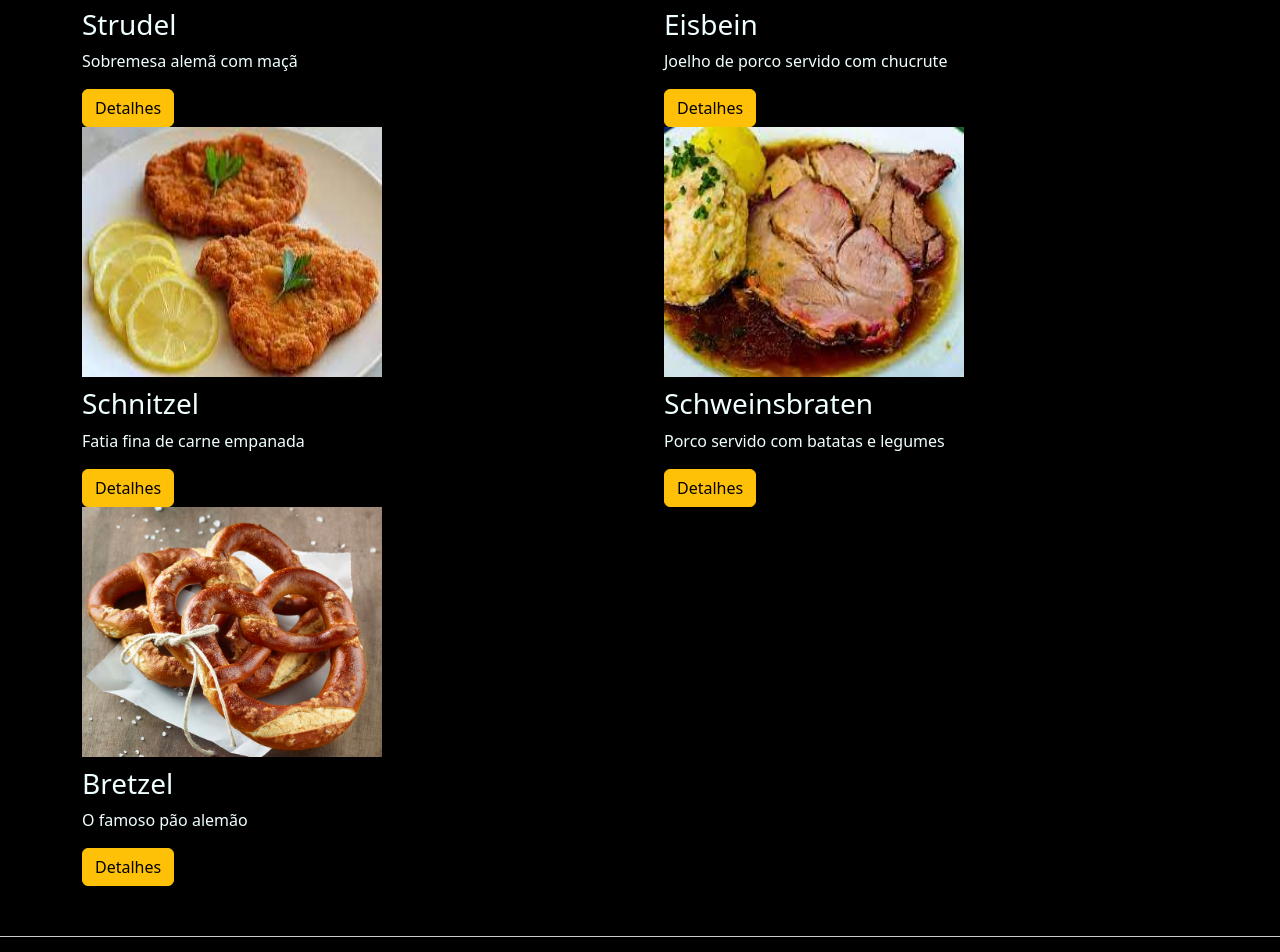
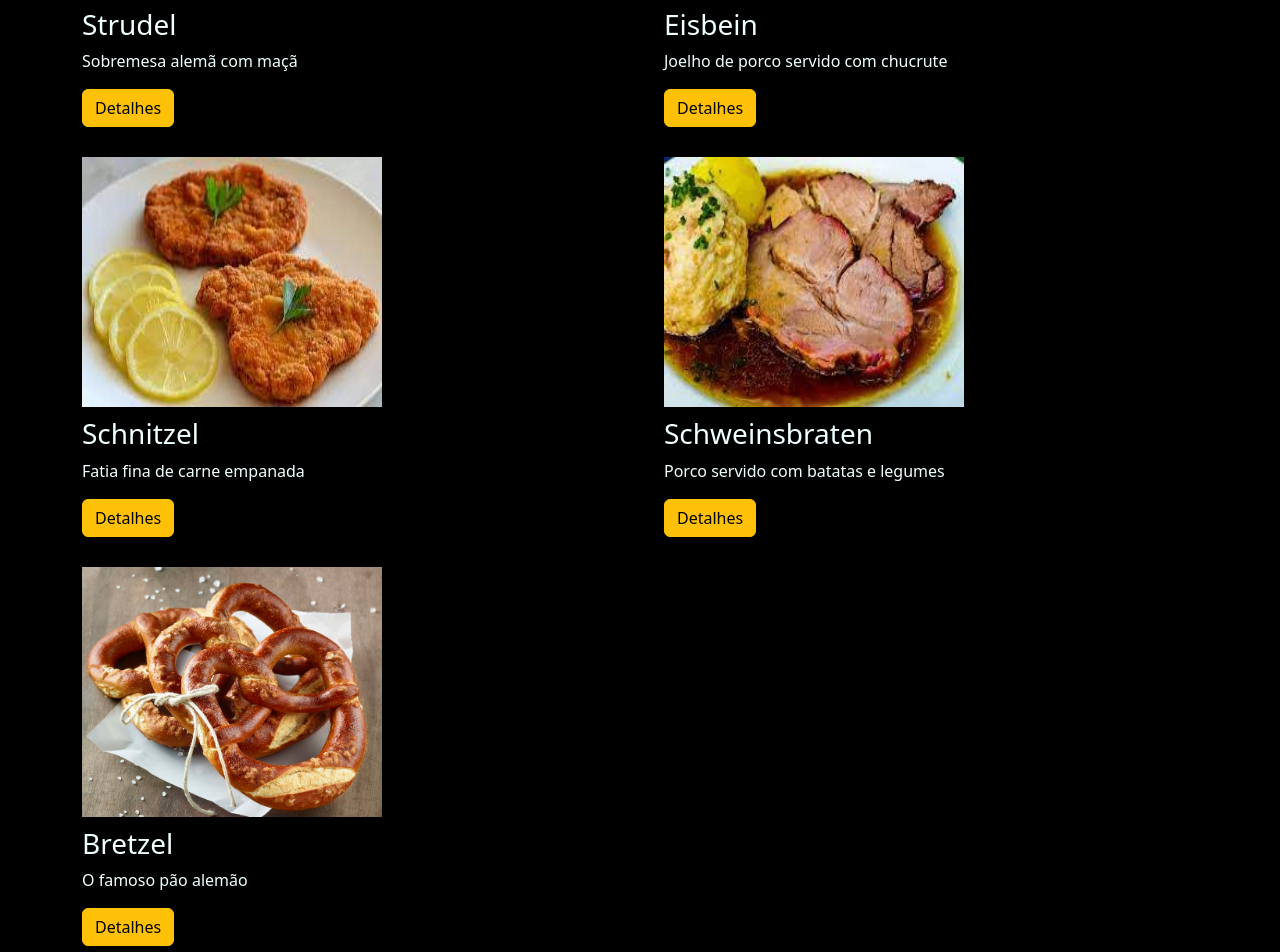
Before and after one commit to yasminhohenfeld/german-food, a React (Create React App) app: page / in a window 1280 px wide. Shown: the part 620-1572 px from the top of the page. Built offline with nearby package versions, Linux system fonts and the light colour scheme; a small style sheet from the web is missing.

Commit message:
botão de detalhes arrumado

```diff
--- a/package.json
+++ b/package.json
@@ -14,6 +14,7 @@
     "pg": "^8.11.1",
     "react": "^18.2.0",
     "react-dom": "^18.2.0",
+    "react-router-dom": "^6.15.0",
     "react-scripts": "5.0.1",
     "web-vitals": "^2.1.4",
     "yup": "^1.2.0",
--- a/src/Components/Body.jsx
+++ b/src/Components/Body.jsx
@@ -51,6 +51,8 @@ const style = {
 }
 
 function Body() {
+
+
     return (
       <div>
         <h3 style={style.title}>Conheça as nossas estrelas da casa</h3>
@@ -58,32 +60,35 @@ function Body() {
         <div class="container" id="gallery-container">
         <div class='row gx-md-5'>
 
-            <div class="col-xs-12 col-md-6">
-
+        <div class="col-xs-12 col-md-6" style={{ marginBottom: '30px'}}>
           <img style={style.image1}src="./images/strudel.png"/>
           <h3>Strudel</h3>
           <p class="secondary-color">Sobremesa alemã com maçã</p>
           <a class="btn btn-warning" href="#">Detalhes</a>
         </div>
-              <div class="col-xs-12 col-md-6">
+
+        <div class="col-xs-12 col-md-6" style={{ marginBottom: '30px'}}>
           <img style={style.image2}src="./images/Eisbein.jpg"/>
           <h3>Eisbein</h3>
           <p class="secondary-color">Joelho de porco servido com chucrute</p>
           <a class="btn btn-warning" href="#">Detalhes</a>
         </div>
-              <div class="col-xs-12 col-md-6">
+
+        <div class="col-xs-12 col-md-6" style={{ marginBottom: '30px'}}>
           <img style={style.image3}src="./images/Schnitzel.jpeg"/>
           <h3>Schnitzel</h3>
           <p class="secondary-color">Fatia fina de carne empanada</p>
           <a class="btn btn-warning" href="#">Detalhes</a>
         </div>
-              <div class="col-xs-12 col-md-6">
+
+        <div class="col-xs-12 col-md-6" style={{ marginBottom: '30px'}}>
           <img style={style.image4}src="./images/download.jpeg"/>
           <h3>Schweinsbraten</h3>
           <p class="secondary-color">Porco servido com batatas e legumes</p>
           <a class="btn btn-warning" href="#">Detalhes</a>
         </div>
-              <div class="col-xs-12 col-md-6">
+
+        <div class="col-xs-12 col-md-6" style={{ marginBottom: '30px'}}>
           <img style={style.image5}src="./images/bretzel.jpg"/>
           <h3>Bretzel</h3>
           <p class="secondary-color">O famoso pão alemão</p>
```
Also changed, not shown: src/Components/Login.jsx (added, +11 -0 lines), 1 other file (tests, documents, lock files or other folders). Lines whose indentation alone changed are shown as unchanged.
